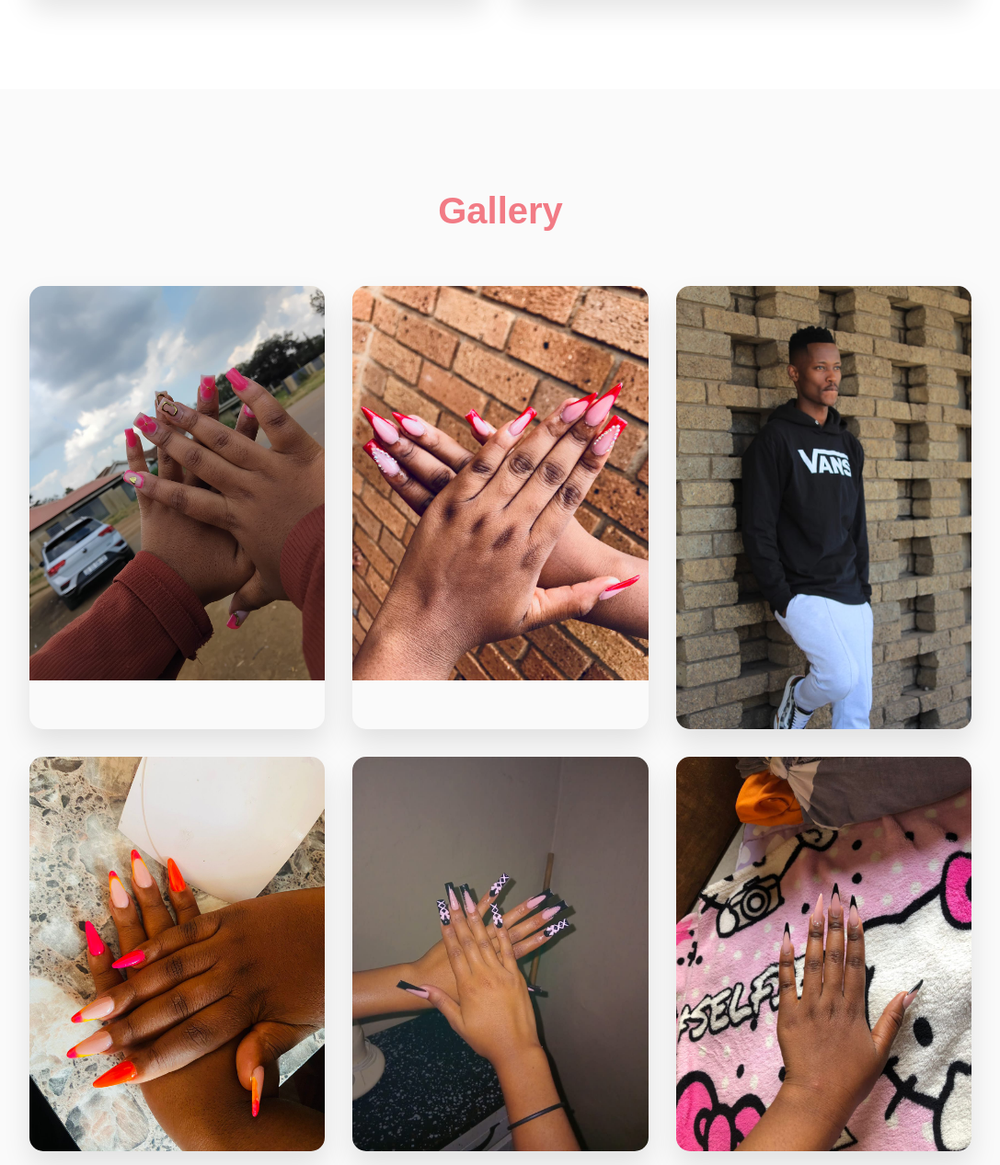
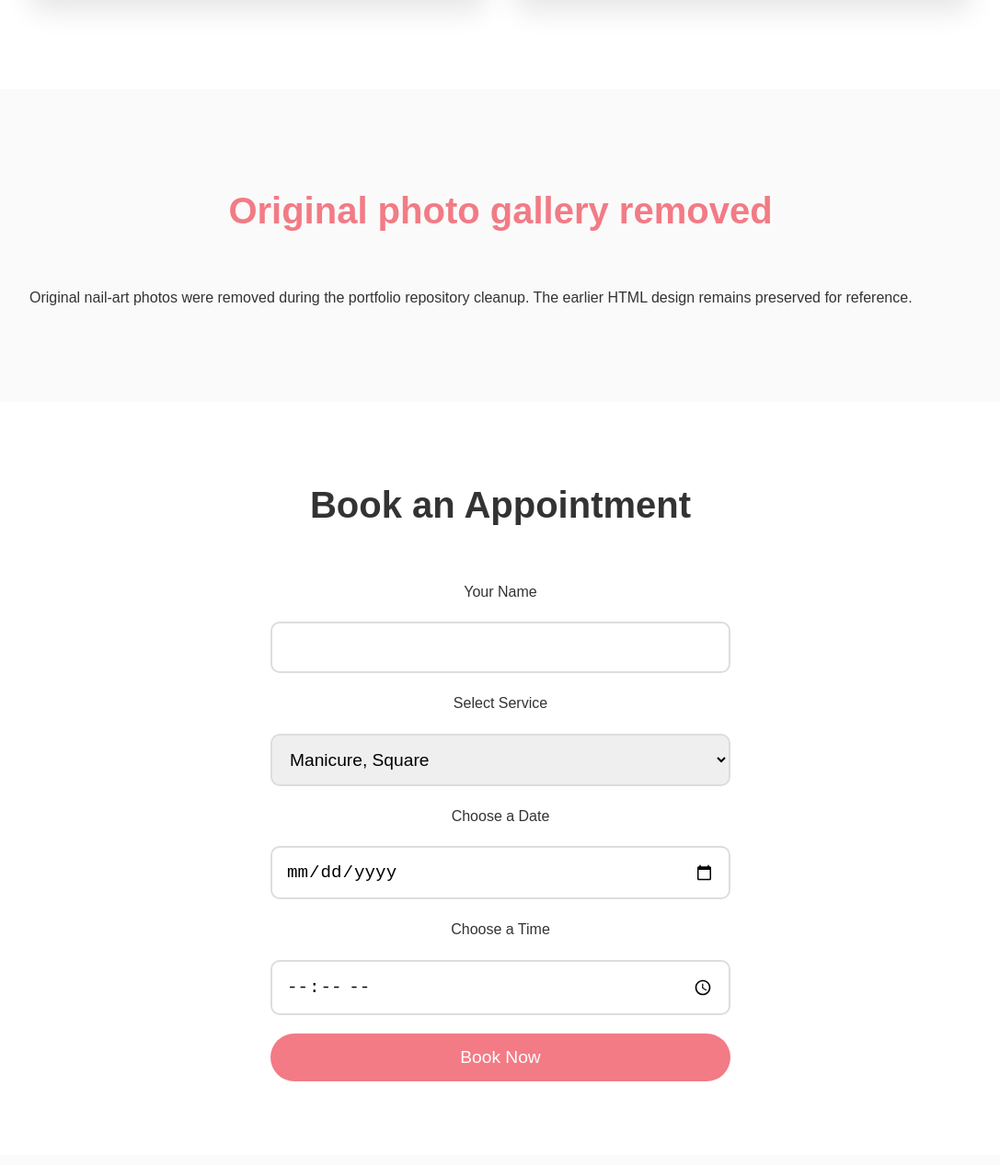
Before and after one commit to Bongane0606/Bongane-Portfolio, a plain HTML site: page archive/lesego-nail-studio.html in a window 1280 px wide. Shown: the part 1353-2620 px from the top of the page at 92% size, without its empty margins (96-1183 px from the left). Drawn offline with Linux system fonts and the light colour scheme; files that its build step writes are made by us from their sources.

Commit message:
Remove unused legacy portfolio photos

```diff
--- a/archive/lesego-nail-studio.html
+++ b/archive/lesego-nail-studio.html
@@ -53,29 +53,7 @@
 
 
     <!-- Gallery Section -->
-<section id="gallery">
-    <h2>Gallery</h2>
-    <div class="gallery-container">
-        <div class="gallery-item">
-            <img src="photo1.jpeg" alt="Nail Art 1">
-        </div>
-        <div class="gallery-item">
-            <img src="photo2.jpeg" alt="Nail Art 2">
-        </div>
-        <div class="gallery-item">
-            <img src="photo3.jpeg" alt="Nail Art 3">
-        </div>
-        <div class="gallery-item">
-            <img src="photo7.jpeg" alt="Nail Art 4">
-        </div>
-        <div class="gallery-item">
-            <img src="photo5.jpeg" alt="Nail Art 5">
-        </div>
-        <div class="gallery-item">
-            <img src="photo10.jpeg" alt="Nail Art 6">
-        </div>
-    </div>
-</section>
+<section id="gallery"><h2>Original photo gallery removed</h2><p>Original nail-art photos were removed during the portfolio repository cleanup. The earlier HTML design remains preserved for reference.</p></section>
 
 
     <!-- Booking Section -->
```
Also changed, not shown: photo1.jpeg (deleted), photo10.jpeg (deleted), photo2.jpeg (deleted), photo3.jpeg (deleted), photo4.jpeg (deleted), photo5.jpeg (deleted), photo6.jpeg (deleted), photo7.jpeg (deleted), photo8.jpeg (deleted), photo9.jpeg (deleted), photoAW.jpeg (deleted), photoLS.jpeg (deleted), 1 other file.
